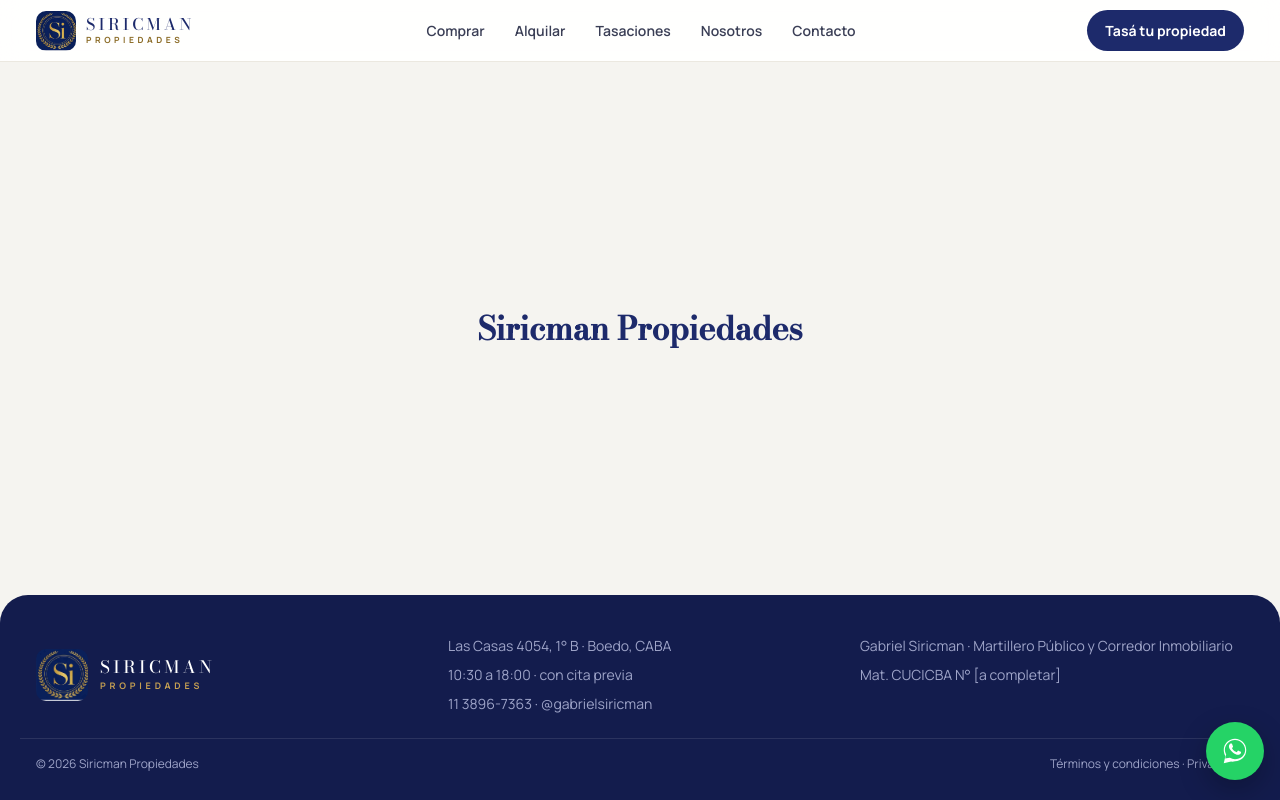
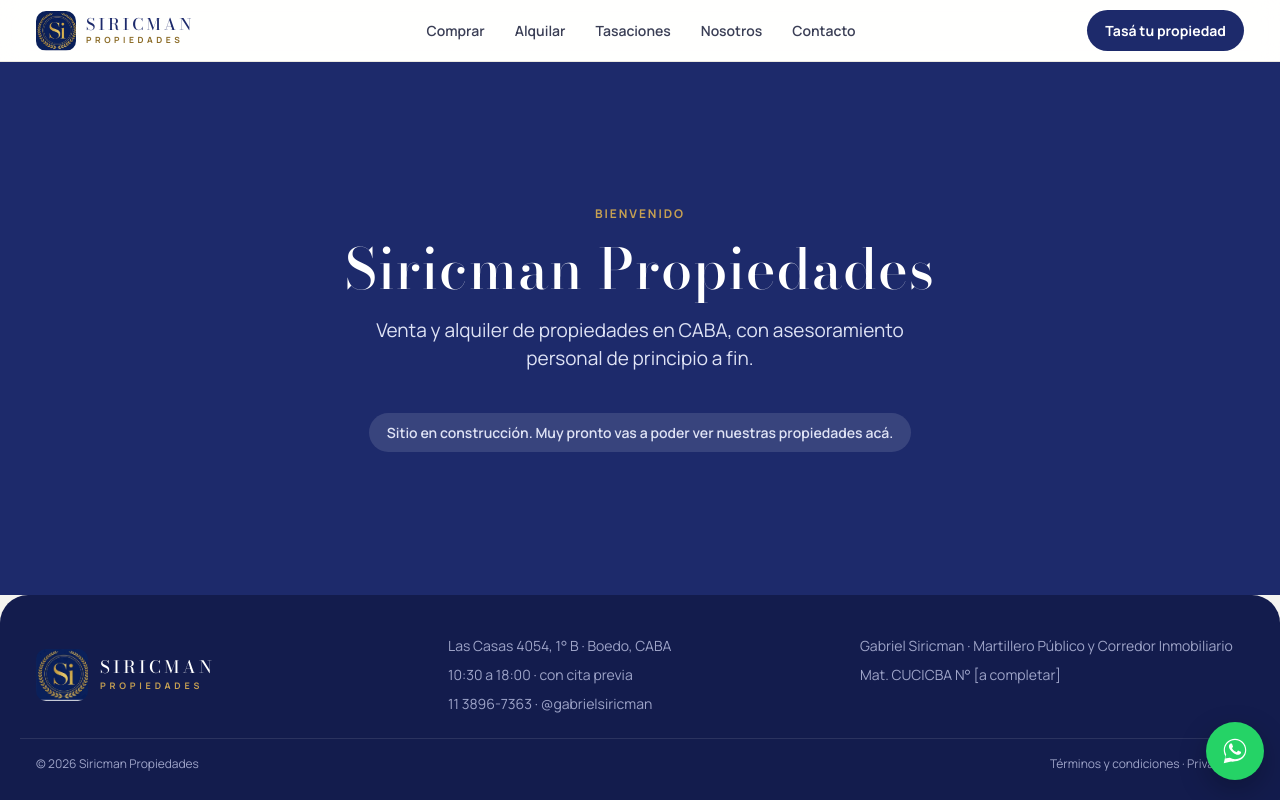
Before and after one commit to skywarddigitalsolutions/siricmanpropiedades, a Next.js app: page / in a window 1280 px wide. Built offline with nearby package versions, Linux system fonts and the light colour scheme.

Commit message:
feat: add placeholder home page and rewrite README

```diff
--- a/src/app/page.module.css
+++ b/src/app/page.module.css
@@ -1,11 +1,42 @@
-.page {
+.hero {
+  flex: 1;
   display: flex;
-  flex: 1;
   flex-direction: column;
   align-items: center;
   justify-content: center;
-  padding: 64px 16px;
-  font-family: var(--font-display), serif;
-  color: var(--color-navy);
+  gap: 16px;
   text-align: center;
+  padding: 96px 16px;
+  background: var(--color-navy);
+  color: var(--color-white);
 }
+
+.eyebrow {
+  font: 700 12px var(--font-body), sans-serif;
+  letter-spacing: 0.16em;
+  color: var(--color-gold);
+  text-transform: uppercase;
+}
+
+.title {
+  font: 500 clamp(32px, 6vw, 56px) / 1.1 var(--font-display), serif;
+  letter-spacing: 0.02em;
+  margin: 0;
+}
+
+.subtitle {
+  max-width: 560px;
+  font-size: clamp(16px, 2vw, 19px);
+  line-height: 1.5;
+  color: #dfe3f5;
+  margin: 0;
+}
+
+.note {
+  margin-top: 24px;
+  font: 600 14px var(--font-body), sans-serif;
+  color: #dfe3f5;
+  background: rgba(255, 255, 255, 0.12);
+  padding: 10px 18px;
+  border-radius: var(--radius-pill);
+}
--- a/src/app/page.tsx
+++ b/src/app/page.tsx
@@ -2,8 +2,17 @@ import styles from "./page.module.css";
 
 export default function Home() {
   return (
-    <main className={styles.page}>
-      <h1>Siricman Propiedades</h1>
+    <main className={styles.hero}>
+      <span className={styles.eyebrow}>Bienvenido</span>
+      <h1 className={styles.title}>Siricman Propiedades</h1>
+      <p className={styles.subtitle}>
+        Venta y alquiler de propiedades en CABA, con asesoramiento personal de
+        principio a fin.
+      </p>
+      <p className={styles.note}>
+        Sitio en construcción. Muy pronto vas a poder ver nuestras
+        propiedades acá.
+      </p>
     </main>
   );
 }
```
Also changed, not shown: 2 other files (tests, documents, lock files or other folders).
